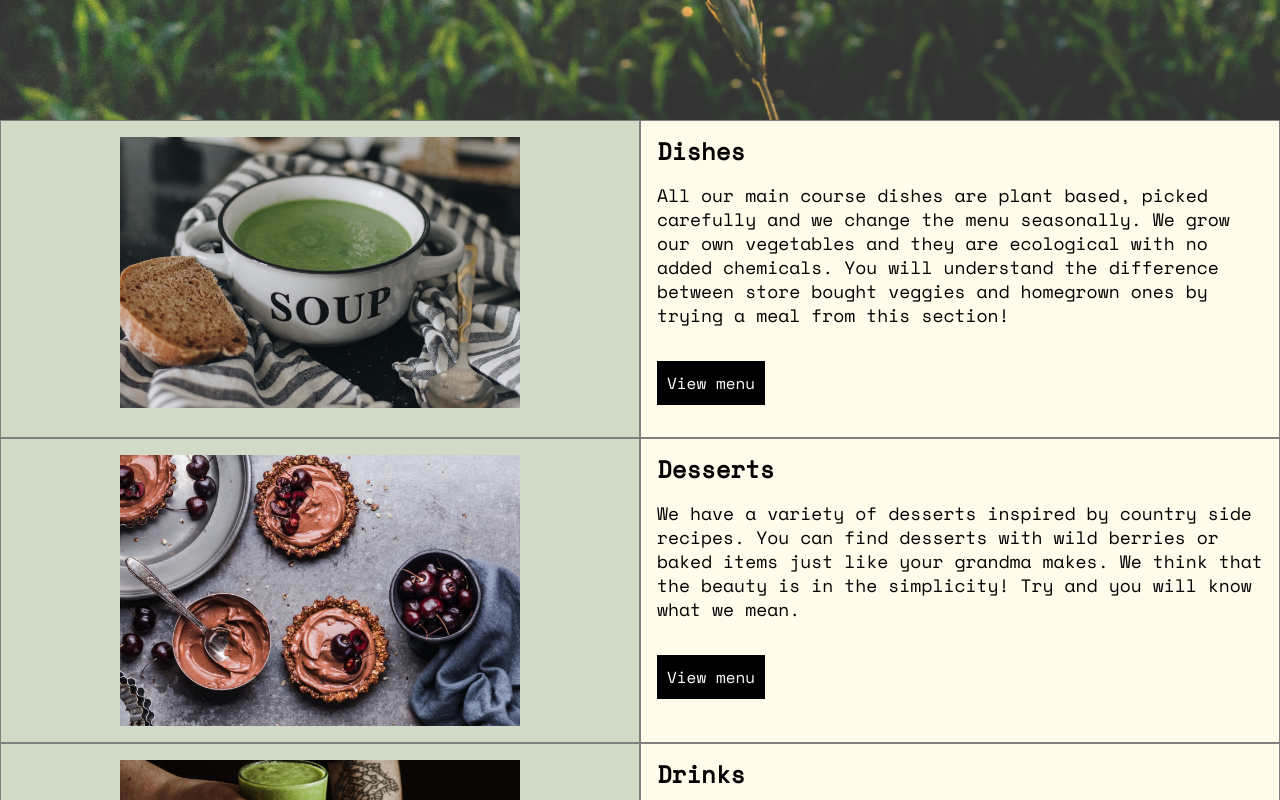
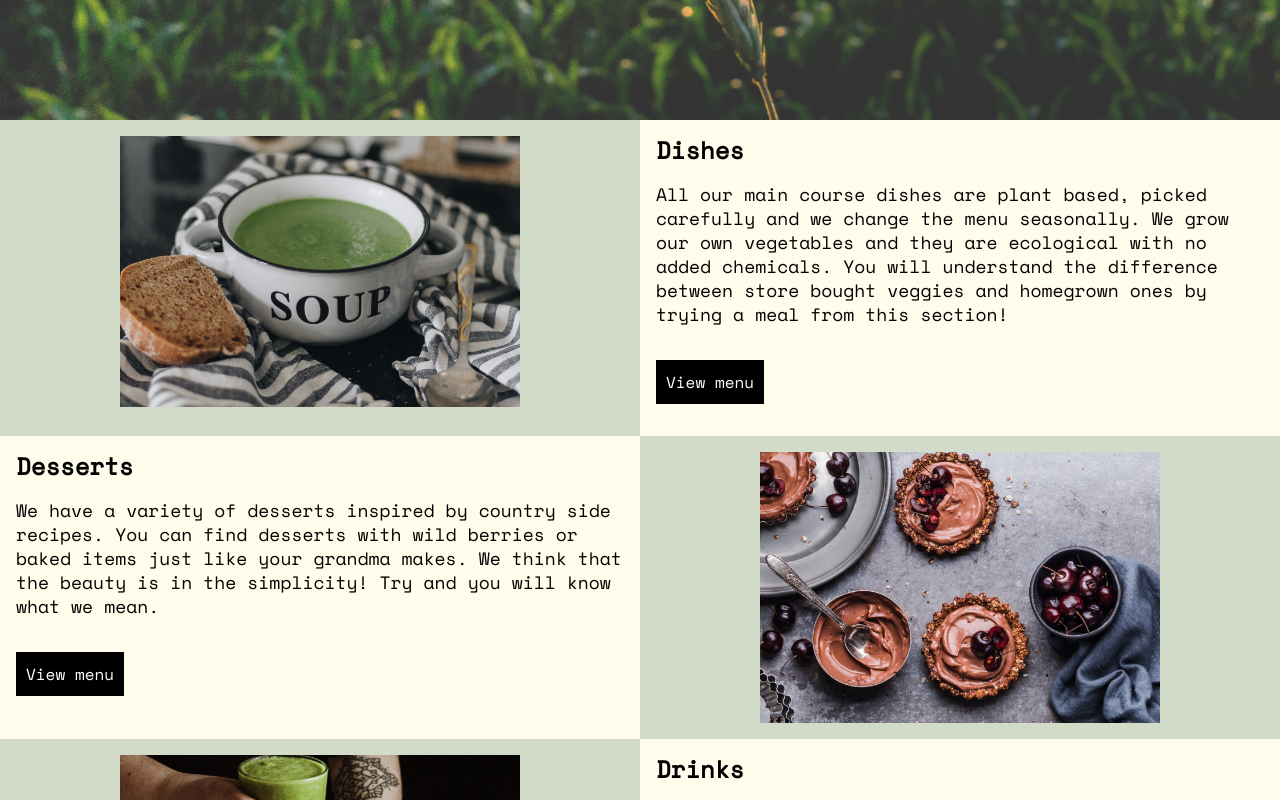
Before and after one commit to FeNatalia/vegan-restaurant, a React (Create React App) app: page / in a window 1280 px wide. Shown: the part 680-1480 px from the top of the page. Built offline with nearby package versions, Linux system fonts and the light colour scheme.

Commit message:
add alternating layout in home

```diff
--- a/src/styles/home.css
+++ b/src/styles/home.css
@@ -79,6 +79,11 @@
 
 /*Desktop queries*/
 @media (min-width: 750px) {
+  .section-card:nth-child(even) > .card-info {
+    grid-column: 1;
+    grid-row: 1;
+  }
+
   .section-card {
     width: 100vw;
     display: grid;
@@ -87,10 +92,4 @@
   .section-card img {
     width: 400px;
   }
-  .card-preview {
-    border: 1px solid gray;
-  }
-  .card-info {
-    border: 1px solid gray;
-  }
 }
```
